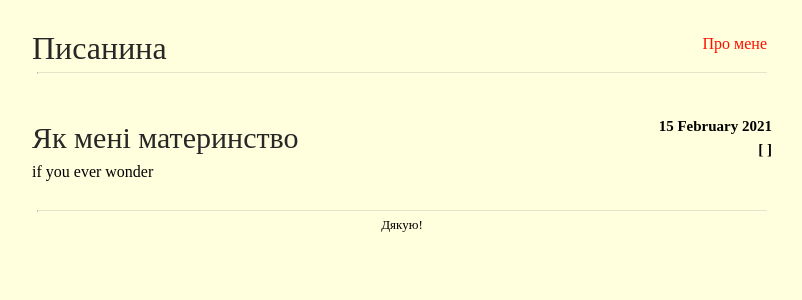
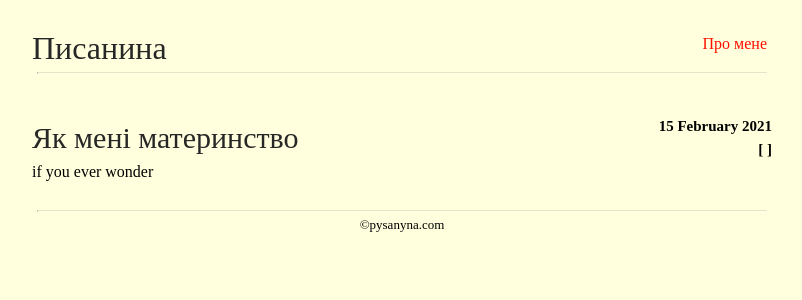
Before and after one commit to pysanyna/pysanyna.github.io, a Jekyll site: the page built from index.html, in a window 1280 px wide. Shown: the top 300 px of the page, without its empty margins (238-1040 px from the left). Built offline with Jekyll 4.4.1, drawn with Linux system fonts in a browser that asks for light colours; some web fonts are replaced.

Commit message:
copyright sign

```diff
--- a/_config.yml
+++ b/_config.yml
@@ -5,7 +5,7 @@ baseurl: ""
 
 footer_only_homepage: true
 footer_url: "https://pysanyna.com"
-footer_text: "Дякую!"
+footer_text: "©pysanyna.com"
 
 favicon_location: assets/favicon.ico
 
```
